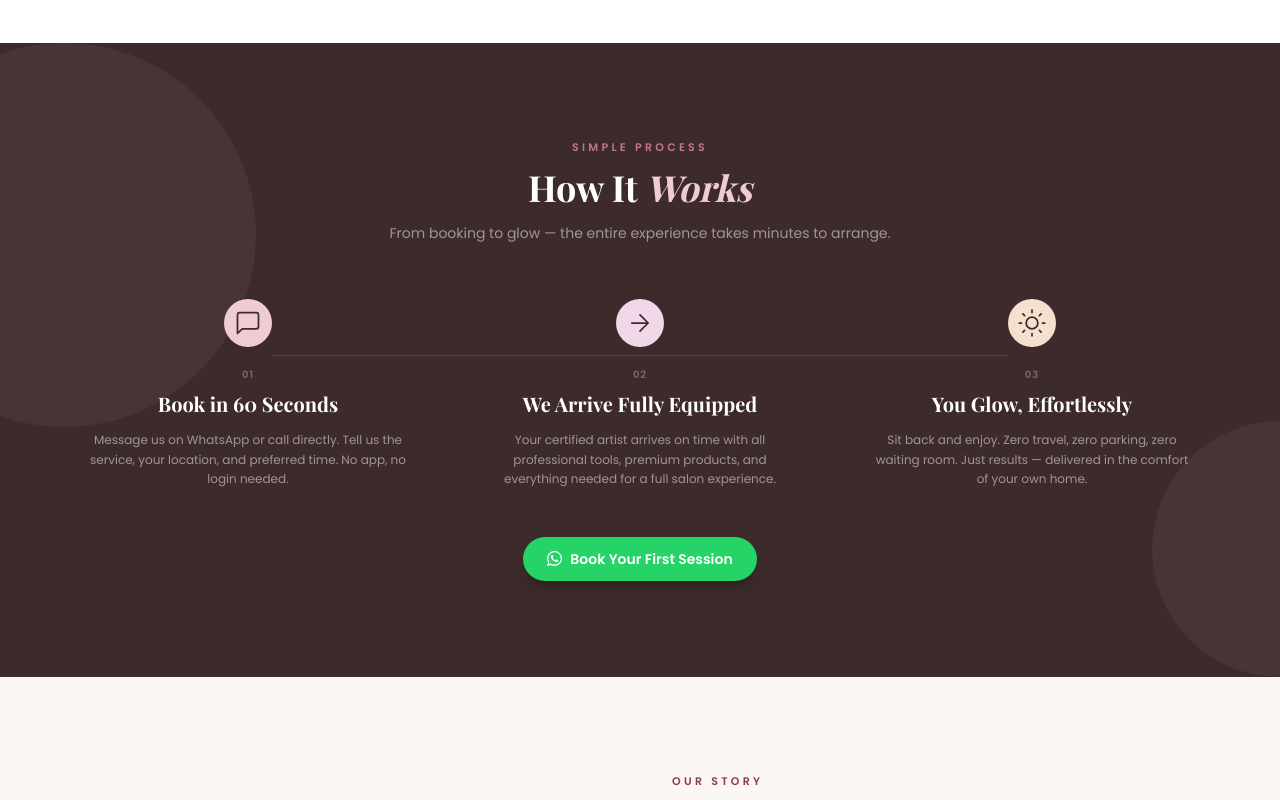
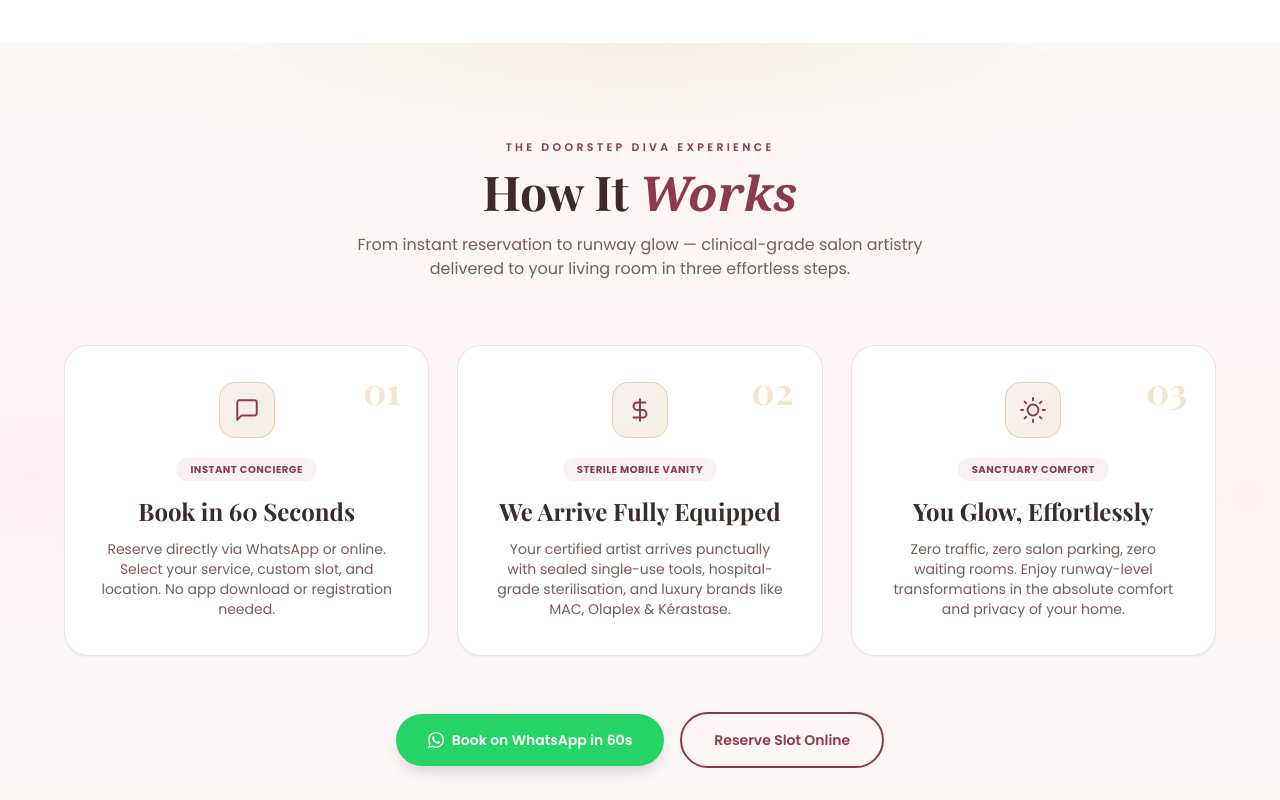
Before and after one commit to ZEAXTHsec/doorstepdiva, a Next.js app: page / in a window 1280 px wide. Shown: the part 5700-6500 px from the top of the page. Built offline with nearby package versions, Linux system fonts and the light colour scheme.

Commit message:
feat(design): upgrade dull brown blocks to luminous cashmere silk and royal velvet wine aesthetic

```diff
--- a/app/components/Footer.tsx
+++ b/app/components/Footer.tsx
@@ -32,11 +32,11 @@ const AREAS = ['Delhi NCR', 'Noida', 'Gurugram', 'Lucknow', 'Ayodhya']
 export default function Footer() {
   return (
     <footer
-      style={{ background: '#3D2B2B' }}
+      style={{ background: 'linear-gradient(180deg, #18070F 0%, #10040A 100%)' }}
       className="text-blush"
     >
-      {/* Top gradient divider */}
-      <div style={{ height: 2, background: 'linear-gradient(90deg, transparent, #C4768A 40%, #EFCCD4 60%, transparent)' }} />
+      {/* Top dual champagne and rose gradient divider */}
+      <div style={{ height: 2, background: 'linear-gradient(90deg, transparent, #C8974A 30%, #C4768A 50%, #EFCCD4 70%, transparent)' }} />
 
       <div className="max-w-7xl mx-auto px-6 sm:px-10 md:px-16 pt-14 pb-10">
         <div className="grid grid-cols-1 sm:grid-cols-2 lg:grid-cols-5 gap-10 lg:gap-8">
--- a/app/page.tsx
+++ b/app/page.tsx
@@ -79,32 +79,35 @@ const STATS = [
 const HOW_IT_WORKS = [
   {
     step: '01',
+    badge: 'Instant Concierge',
     title: 'Book in 60 Seconds',
-    desc: 'Message us on WhatsApp or call directly. Tell us the service, your location, and preferred time. No app, no login needed.',
+    desc: 'Reserve directly via WhatsApp or online. Select your service, custom slot, and location. No app download or registration needed.',
     icon: (
-      <svg width="28" height="28" viewBox="0 0 24 24" fill="none" stroke="currentColor" strokeWidth="1.5" strokeLinecap="round" strokeLinejoin="round">
+      <svg width="26" height="26" viewBox="0 0 24 24" fill="none" stroke="currentColor" strokeWidth="1.8" strokeLinecap="round" strokeLinejoin="round">
         <path d="M21 15a2 2 0 01-2 2H7l-4 4V5a2 2 0 012-2h14a2 2 0 012 2z"/>
       </svg>
     ),
-    accent: '#EFCCD4',
+    accent: '#8B3A52',
   },
   {
     step: '02',
+    badge: 'Sterile Mobile Vanity',
     title: 'We Arrive Fully Equipped',
-    desc: 'Your certified artist arrives on time with all professional tools, premium products, and everything needed for a full salon experience.',
+    desc: 'Your certified artist arrives punctually with sealed single-use tools, hospital-grade sterilisation, and luxury brands like MAC, Olaplex & Kérastase.',
     icon: (
-      <svg width="28" height="28" viewBox="0 0 24 24" fill="none" stroke="currentColor" strokeWidth="1.5" strokeLinecap="round" strokeLinejoin="round">
-        <path d="M5 12h14M12 5l7 7-7 7"/>
+      <svg width="26" height="26" viewBox="0 0 24 24" fill="none" stroke="currentColor" strokeWidth="1.8" strokeLinecap="round" strokeLinejoin="round">
+        <path d="M12 2v20M17 5H9.5a3.5 3.5 0 000 7h5a3.5 3.5 0 010 7H6"/>
       </svg>
     ),
-    accent: '#F0D8E8',
+    accent: '#C8974A',
   },
   {
     step: '03',
+    badge: 'Sanctuary Comfort',
     title: 'You Glow, Effortlessly',
-    desc: 'Sit back and enjoy. Zero travel, zero parking, zero waiting room. Just results — delivered in the comfort of your own home.',
+    desc: 'Zero traffic, zero salon parking, zero waiting rooms. Enjoy runway-level transformations in the absolute comfort and privacy of your home.',
     icon: (
-      <svg width="28" height="28" viewBox="0 0 24 24" fill="none" stroke="currentColor" strokeWidth="1.5" strokeLinecap="round" strokeLinejoin="round">
+      <svg width="26" height="26" viewBox="0 0 24 24" fill="none" stroke="currentColor" strokeWidth="1.8" strokeLinecap="round" strokeLinejoin="round">
         <circle cx="12" cy="12" r="5"/>
         <line x1="12" y1="1" x2="12" y2="3"/>
         <line x1="12" y1="21" x2="12" y2="23"/>
@@ -116,7 +119,7 @@ const HOW_IT_WORKS = [
         <line x1="18.36" y1="5.64" x2="19.78" y2="4.22"/>
       </svg>
     ),
-    accent: '#F5E0D0',
+    accent: '#C4768A',
   },
 ]
 
@@ -649,41 +652,98 @@ function Services() {
 
 function HowItWorks() {
   return (
-    <section className="bg-stone px-5 sm:px-8 md:px-16 py-24 overflow-hidden relative" aria-labelledby="how-heading">
-      <div aria-hidden="true" className="absolute -left-32 top-0 w-96 h-96 rounded-full opacity-5" style={{ background: '#EFCCD4' }} />
-      <div aria-hidden="true" className="absolute -right-32 bottom-0 w-64 h-64 rounded-full opacity-5" style={{ background: '#F0D8E8' }} />
+    <section
+      className="px-5 sm:px-8 md:px-16 py-24 overflow-hidden relative"
+      style={{ background: 'linear-gradient(180deg, #FAF7F5 0%, #FFF5F7 50%, #FAF7F5 100%)' }}
+      aria-labelledby="how-heading"
+    >
+      {/* Ambient champagne and blush glow blooms */}
+      <div
+        aria-hidden="true"
+        className="absolute top-0 left-1/2 -translate-x-1/2 w-full max-w-5xl h-80 rounded-full pointer-events-none opacity-60"
+        style={{ background: 'radial-gradient(ellipse 80% 50% at 50% 0%, rgba(200, 151, 74, 0.14) 0%, transparent 70%)' }}
+      />
+      <div
+        aria-hidden="true"
+        className="absolute -left-32 top-1/3 w-80 h-80 rounded-full pointer-events-none opacity-20"
+        style={{ background: 'radial-gradient(circle, rgba(196, 118, 138, 0.25) 0%, transparent 70%)' }}
+      />
+      <div
+        aria-hidden="true"
+        className="absolute -right-32 bottom-1/4 w-80 h-80 rounded-full pointer-events-none opacity-15"
+        style={{ background: 'radial-gradient(circle, rgba(200, 151, 74, 0.25) 0%, transparent 70%)' }}
+      />
 
       <div className="max-w-7xl mx-auto relative z-10">
-        <div className="text-center mb-14">
-          <p className="font-poppins text-[11px] tracking-[0.3em] uppercase text-rose-light font-semibold mb-3">Simple Process</p>
-          <h2 id="how-heading" className="font-playfair text-4xl font-bold text-white mb-4">
-            How It <em className="text-blush">Works</em>
+        <div className="text-center mb-16">
+          <p className="font-poppins text-[11px] tracking-[0.3em] uppercase text-rose font-semibold mb-3">
+            The Doorstep Diva Experience
+          </p>
+          <h2 id="how-heading" className="font-playfair text-4xl sm:text-5xl font-bold text-stone mb-4">
+            How It <em className="text-rose font-serif italic">Works</em>
           </h2>
-          <p className="font-poppins text-white/50 text-sm max-w-lg mx-auto">
-            From booking to glow — the entire experience takes minutes to arrange.
+          <p className="font-poppins text-stone-light text-sm sm:text-base max-w-xl mx-auto leading-relaxed">
+            From instant reservation to runway glow — clinical-grade salon artistry delivered to your living room in three effortless steps.
           </p>
         </div>
 
-        <div className="grid md:grid-cols-3 gap-6 relative">
-          <div aria-hidden="true" className="hidden md:block absolute top-14 left-[calc(16.7%+1rem)] right-[calc(16.7%+1rem)] h-px bg-white/10" />
+        <div className="grid md:grid-cols-3 gap-7 relative">
           {HOW_IT_WORKS.map((step) => (
-            <div key={step.step} className="relative flex flex-col items-center text-center group">
-              <div className="relative z-10 w-12 h-12 rounded-full flex items-center justify-center mb-5 text-stone group-hover:scale-110 transition-transform duration-300"
-                style={{ background: step.accent }}>
+            <div
+              key={step.step}
+              className="bg-white rounded-3xl p-8 sm:p-9 border border-rose/15 shadow-sm hover:shadow-2xl hover:shadow-rose/10 transition-all duration-300 relative group flex flex-col text-center items-center"
+            >
+              {/* Gold watermark numeral */}
+              <span className="font-playfair text-4xl font-bold text-gold/25 group-hover:text-gold/50 transition-colors absolute top-6 right-7 select-none">
+                {step.step}
+              </span>
+
+              {/* Icon wrap with warm gold border */}
+              <div
+                className="w-14 h-14 rounded-2xl flex items-center justify-center mb-5 text-rose transition-transform duration-300 group-hover:scale-105"
+                style={{
+                  background: 'linear-gradient(135deg, rgba(139, 58, 82, 0.08), rgba(200, 151, 74, 0.15))',
+                  border: '1px solid rgba(200, 151, 74, 0.35)',
+                }}
+              >
                 {step.icon}
               </div>
-              <p className="font-poppins text-[10px] tracking-widest uppercase text-white/30 font-semibold mb-2">{step.step}</p>
-              <h3 className="font-playfair text-xl font-bold text-white mb-3">{step.title}</h3>
-              <p className="font-poppins text-xs text-white/50 leading-relaxed max-w-xs">{step.desc}</p>
+
+              {/* Category badge */}
+              <span
+                className="inline-block font-poppins text-[10px] font-bold tracking-wider uppercase text-rose px-3.5 py-1 rounded-full mb-3.5"
+                style={{ background: 'rgba(139, 58, 82, 0.07)' }}
+              >
+                {step.badge}
+              </span>
+
+              <h3 className="font-playfair text-xl sm:text-2xl font-bold text-stone mb-3">
+                {step.title}
+              </h3>
+
+              <p className="font-poppins text-xs sm:text-sm text-stone-light leading-relaxed max-w-xs flex-1">
+                {step.desc}
+              </p>
             </div>
           ))}
         </div>
 
-        <div className="text-center mt-12">
-          <a href="https://wa.me/919129577514" target="_blank" rel="noopener noreferrer"
-            className="inline-flex items-center gap-2 font-poppins text-sm font-semibold px-6 py-3 bg-[#25D366] text-white hover:opacity-90 transition-opacity rounded-full shadow-lg shadow-black/20">
-            <IconWhatsApp size={15} />
-            Book Your First Session
+        {/* Action CTAs */}
+        <div className="flex flex-wrap items-center justify-center gap-4 mt-14">
+          <a
+            href="https://wa.me/919129577514"
+            target="_blank"
+            rel="noopener noreferrer"
+            className="inline-flex items-center gap-2 font-poppins text-sm font-semibold px-8 py-4 bg-[#25D366] text-white hover:opacity-95 transition-all duration-200 hover:scale-[1.02] rounded-full shadow-lg shadow-black/10"
+          >
+            <IconWhatsApp size={16} />
+            Book on WhatsApp in 60s
+          </a>
+          <a
+            href="#contact"
+            className="inline-flex items-center gap-2 font-poppins text-sm font-semibold px-8 py-4 rounded-full border-2 border-rose text-rose hover:bg-rose/5 transition-all duration-200"
+          >
+            Reserve Slot Online
           </a>
         </div>
       </div>
@@ -894,14 +954,14 @@ function AcademyTeaser() {
     <section
       id="academy"
       aria-labelledby="academy-heading"
-      style={{ background: '#3D2B2B' }}
+      style={{ background: 'linear-gradient(135deg, #1C0812 0%, #2E0D1B 50%, #1A0710 100%)' }}
       className="relative overflow-hidden py-24 px-5 sm:px-8 md:px-16"
     >
       {/* Subtle background glow blobs */}
-      <div aria-hidden="true" className="pointer-events-none absolute -top-40 -left-40 w-[500px] h-[500px] rounded-full opacity-[0.06]"
-        style={{ background: '#C4768A', filter: 'blur(80px)' }} />
-      <div aria-hidden="true" className="pointer-events-none absolute -bottom-40 -right-40 w-[400px] h-[400px] rounded-full opacity-[0.06]"
-        style={{ background: '#C8974A', filter: 'blur(80px)' }} />
+      <div aria-hidden="true" className="pointer-events-none absolute -top-40 -left-40 w-[550px] h-[550px] rounded-full opacity-[0.16]"
+        style={{ background: '#C4768A', filter: 'blur(90px)' }} />
+      <div aria-hidden="true" className="pointer-events-none absolute -bottom-40 -right-40 w-[450px] h-[450px] rounded-full opacity-[0.16]"
+        style={{ background: '#C8974A', filter: 'blur(90px)' }} />
 
       <div className="max-w-7xl mx-auto relative z-10">
 
@@ -1142,9 +1202,16 @@ function Contact() {
 
   return (
     <section id="contact" className="px-5 sm:px-8 md:px-16 py-24 max-w-7xl mx-auto" aria-labelledby="contact-heading">
-      <div className="bg-stone rounded-3xl p-7 sm:p-10 md:p-14 grid md:grid-cols-2 gap-10 md:gap-14 items-start relative overflow-hidden">
-        <div aria-hidden="true" className="absolute -top-20 -right-20 w-80 h-80 rounded-full opacity-10 pointer-events-none"
-          style={{ background: '#EFCCD4' }} />
+      <div
+        className="rounded-3xl p-7 sm:p-10 md:p-14 grid md:grid-cols-2 gap-10 md:gap-14 items-start relative overflow-hidden"
+        style={{
+          background: 'linear-gradient(135deg, #1C0812 0%, #300C1B 50%, #1A0710 100%)',
+          border: '1px solid rgba(200, 151, 74, 0.28)',
+          boxShadow: '0 24px 60px rgba(28, 8, 18, 0.35)',
+        }}
+      >
+        <div aria-hidden="true" className="absolute -top-20 -right-20 w-80 h-80 rounded-full opacity-20 pointer-events-none"
+          style={{ background: 'radial-gradient(circle, #C8974A 0%, transparent 70%)' }} />
 
         {/* Left */}
         <div className="relative z-10">
@@ -1222,14 +1289,14 @@ function Contact() {
               <select name="service" required value={formData.service} onChange={handleChange}
                 className="w-full border border-white/10 rounded-xl px-4 py-3 font-poppins text-sm outline-none focus:border-blush/50 transition-all appearance-none"
                 style={{ background: 'rgba(255,255,255,0.12)', color: formData.service ? '#ffffff' : 'rgba(255,255,255,0.45)' }}>
-                <option value="" disabled style={{ background: '#3D2B2B', color: '#ffffff' }}>Service You Need *</option>
-                <option value="Hair" style={{ background: '#3D2B2B', color: '#ffffff' }}>Hair — Cuts, Color, Treatments</option>
-                <option value="Skin" style={{ background: '#3D2B2B', color: '#ffffff' }}>Skin — Waxing, Facials, Body Care</option>
-                <option value="Makeup" style={{ background: '#3D2B2B', color: '#ffffff' }}>Makeup — Party, Bridal, Events</option>
-                <option value="Eyelash" style={{ background: '#3D2B2B', color: '#ffffff' }}>Eyelash — Classic, Hybrid, Volume</option>
-                <option value="Semi-Permanent" style={{ background: '#3D2B2B', color: '#ffffff' }}>Semi-Permanent — Microblading, Microneedling</option>
-                <option value="Nails" style={{ background: '#3D2B2B', color: '#ffffff' }}>Nail Extensions — Acrylic, Gel, PolyGel</option>
-                <option value="Multiple / Package" style={{ background: '#3D2B2B', color: '#ffffff' }}>Multiple Services / Package</option>
+                <option value="" disabled style={{ background: '#240A17', color: '#ffffff' }}>Service You Need *</option>
+                <option value="Hair" style={{ background: '#240A17', color: '#ffffff' }}>Hair — Cuts, Color, Treatments</option>
+                <option value="Skin" style={{ background: '#240A17', color: '#ffffff' }}>Skin — Waxing, Facials, Body Care</option>
+                <option value="Makeup" style={{ background: '#240A17', color: '#ffffff' }}>Makeup — Party, Bridal, Events</option>
+                <option value="Eyelash" style={{ background: '#240A17', color: '#ffffff' }}>Eyelash — Classic, Hybrid, Volume</option>
+                <option value="Semi-Permanent" style={{ background: '#240A17', color: '#ffffff' }}>Semi-Permanent — Microblading, Microneedling</option>
+                <option value="Nails" style={{ background: '#240A17', color: '#ffffff' }}>Nail Extensions — Acrylic, Gel, PolyGel</option>
+                <option value="Multiple / Package" style={{ background: '#240A17', color: '#ffffff' }}>Multiple Services / Package</option>
               </select>
               <textarea name="message" rows={3} placeholder="Anything else? (date, location, special requests...)" value={formData.message} onChange={handleChange}
                 className="w-full bg-white/10 border border-white/10 rounded-xl px-4 py-3 font-poppins text-sm text-white placeholder:text-white/30 outline-none focus:border-blush/50 focus:bg-white/15 transition-all resize-none" />
```
